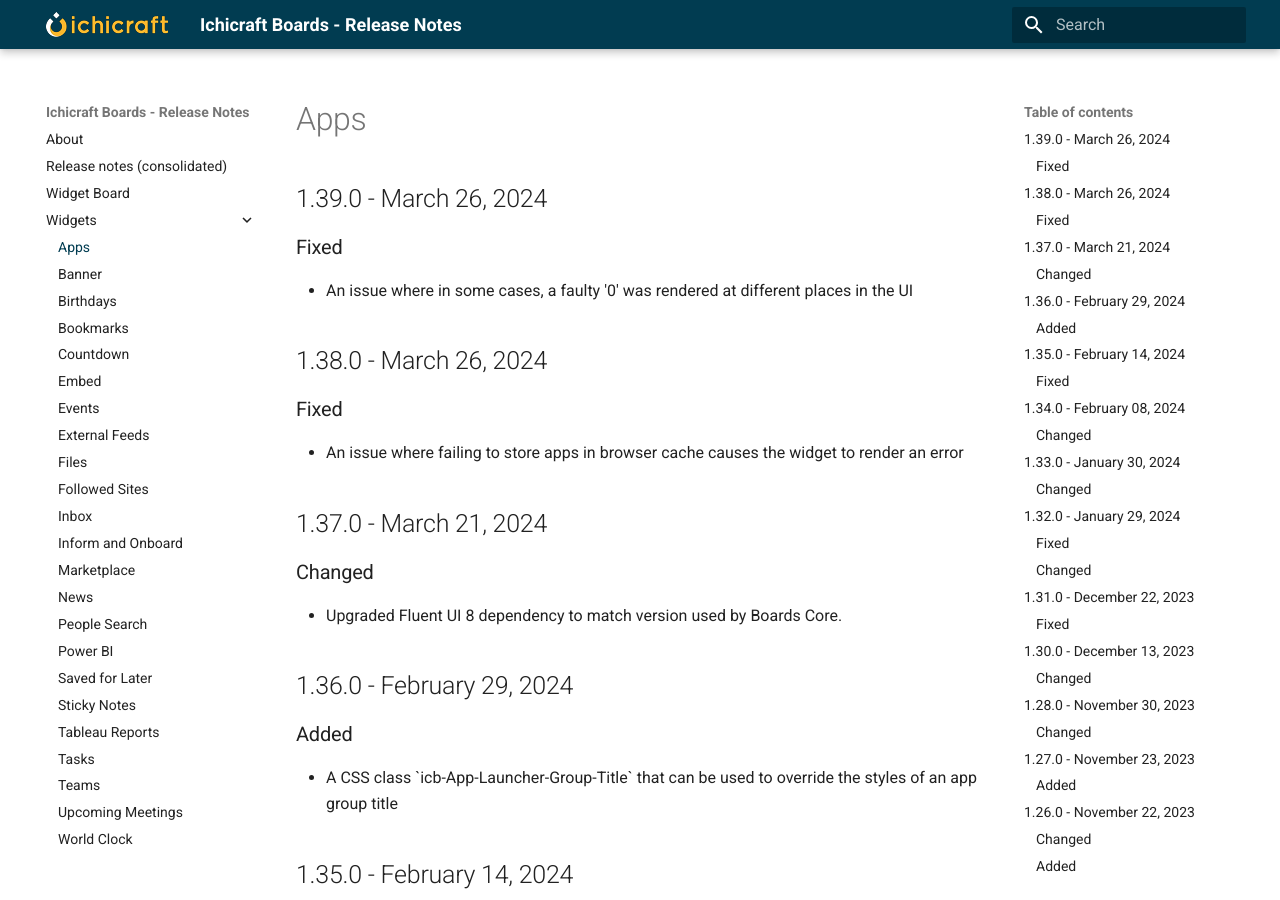
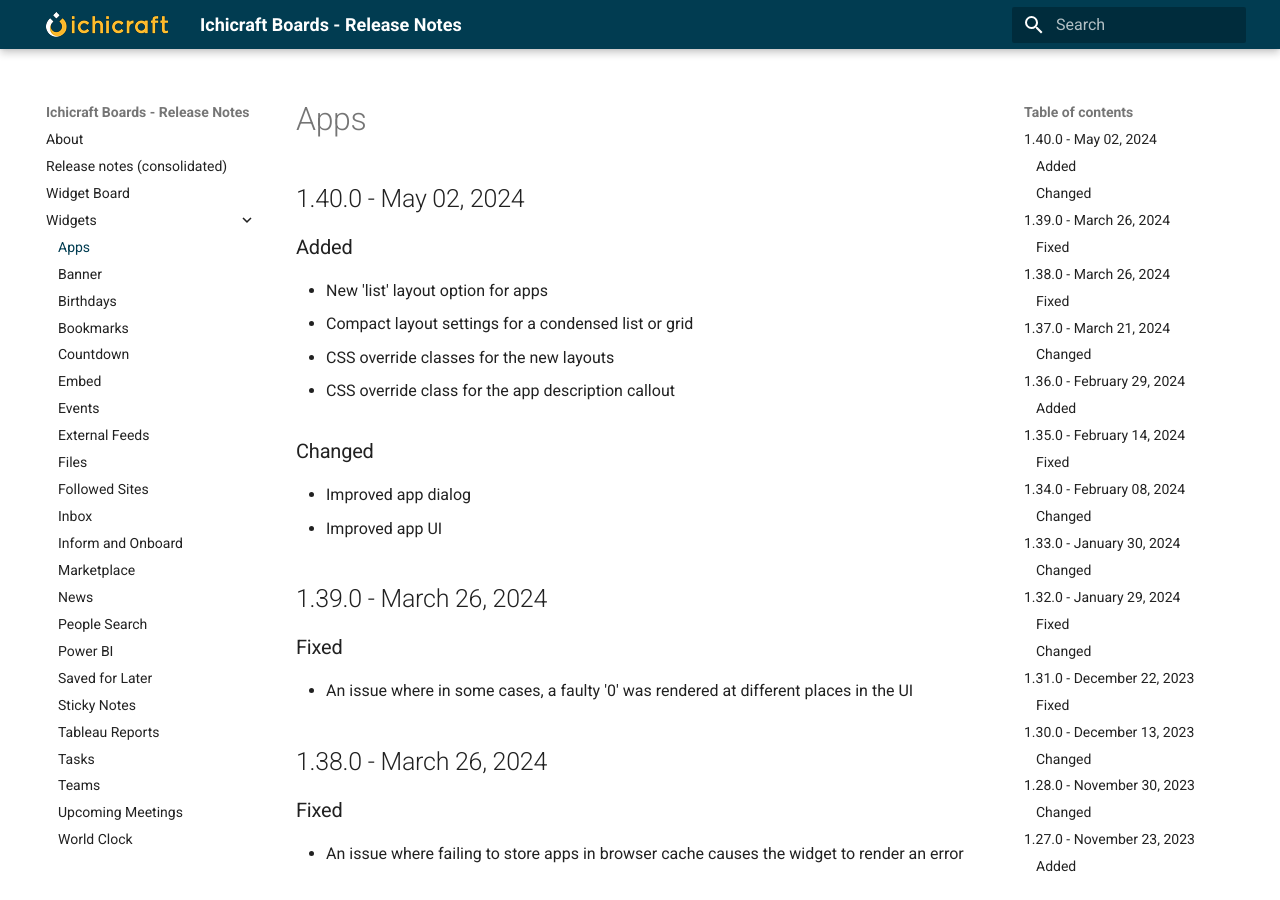
Before and after one commit to ichicraft/widgets-docs, an MkDocs documentation site: the page built from docs/Widgets/Apps.md, in a window 1280 px wide and 900 px high. Built offline with MkDocs 1.6.1 and Material for MkDocs 9.7.7, drawn with Linux system fonts in a browser that asks for light colours.

```diff
--- a/docs/Widgets/Apps.md
+++ b/docs/Widgets/Apps.md
@@ -1,3 +1,15 @@
+## 1.40.0 - May 02, 2024
+
+### Added
+- New &#x27;list&#x27; layout option for apps
+- Compact layout settings for a condensed list or grid
+- CSS override classes for the new layouts
+- CSS override class for the app description callout
+
+### Changed
+- Improved app dialog
+- Improved app UI
+
 ## 1.39.0 - March 26, 2024
 
 ### Fixed
```
Also changed, not shown: docs/Release-notes-(consolidated).md (+12 -0 lines).
